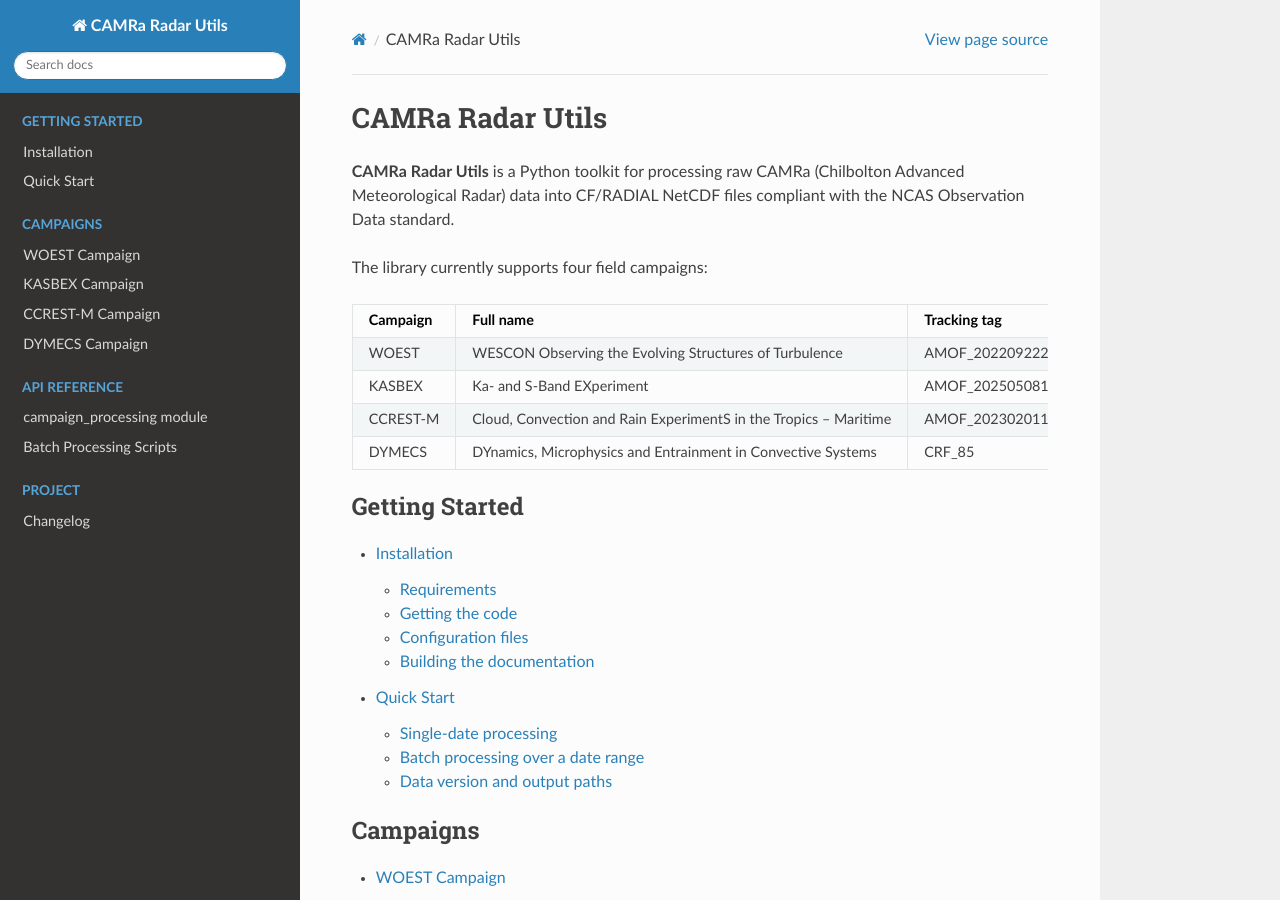
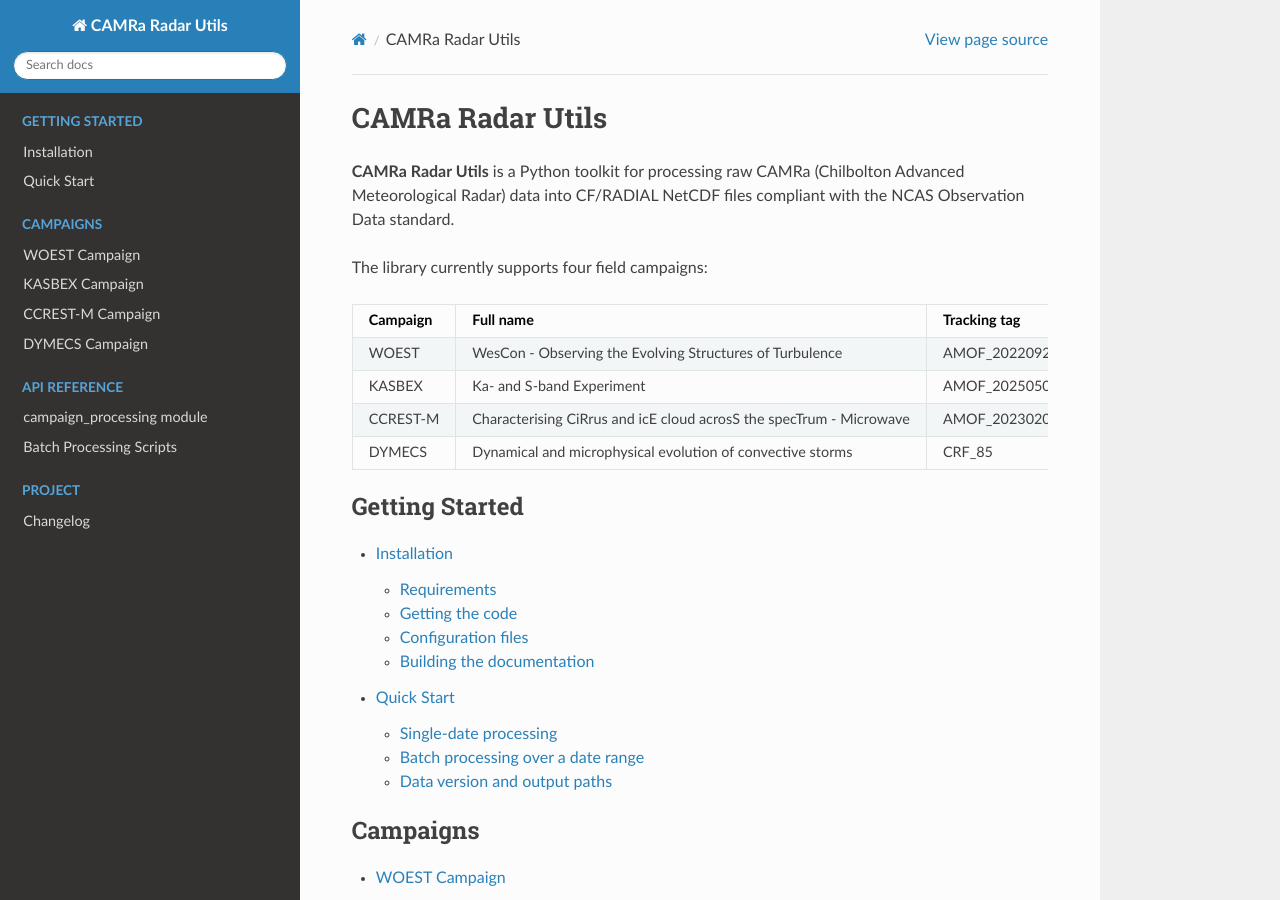
Before and after one commit to longlostjames/camra-radar-utils, a Sphinx documentation site: the page built from docs/index.rst, in a window 1280 px wide and 900 px high. Built offline with Sphinx 7.4.7 and the Read the Docs theme 3.1.0, drawn with Linux system fonts in a browser that asks for light colours.

Commit message:
Fix campaign long names to match YAML project_name values
- WOEST: WesCon - Observing the Evolving Structures of Turbulence (WOEST)
- KASBEX: Ka- and S-band Experiment (KASBEX)
- CCREST-M: Characterising CiRrus and icE cloud acrosS the specTrum - Microwave (CCREST-M)
- DYMECS: Dynamical and microphysical evolution of convective storms (DYMECS)

Updated: docs/campaigns/*.rst, docs/index.rst, campaign_processing.py docstrings

```diff
--- a/docs/campaigns/ccrest.rst
+++ b/docs/campaigns/ccrest.rst
@@ -1,7 +1,7 @@
 CCREST-M Campaign
 =================
 
-**Cloud, Convection and Rain ExperimentS in the Tropics – Maritime**
+**Characterising CiRrus and icE cloud acrosS the specTrum - Microwave (CCREST-M)**
 
 Overview
 --------
--- a/docs/campaigns/dymecs.rst
+++ b/docs/campaigns/dymecs.rst
@@ -1,7 +1,7 @@
 DYMECS Campaign
 ===============
 
-**DYnamics, Microphysics and Entrainment in Convective Systems**
+**Dynamical and microphysical evolution of convective storms (DYMECS)**
 
 Overview
 --------
--- a/docs/campaigns/kasbex.rst
+++ b/docs/campaigns/kasbex.rst
@@ -1,7 +1,7 @@
 KASBEX Campaign
 ===============
 
-**Ka- and S-Band EXperiment**
+**Ka- and S-band Experiment (KASBEX)**
 
 Overview
 --------
--- a/docs/campaigns/woest.rst
+++ b/docs/campaigns/woest.rst
@@ -1,7 +1,7 @@
 WOEST Campaign
 ==============
 
-**WESCON Observing the Evolving Structures of Turbulence**
+**WesCon - Observing the Evolving Structures of Turbulence (WOEST)**
 
 Overview
 --------
--- a/docs/index.rst
+++ b/docs/index.rst
@@ -17,16 +17,16 @@ The library currently supports four field campaigns:
      - Full name
      - Tracking tag
    * - WOEST
-     - WESCON Observing the Evolving Structures of Turbulence
+     - WesCon - Observing the Evolving Structures of Turbulence
      - AMOF_20220922221548
    * - KASBEX
-     - Ka- and S-Band EXperiment
+     - Ka- and S-band Experiment
      - AMOF_20250508133639
    * - CCREST-M
-     - Cloud, Convection and Rain ExperimentS in the Tropics – Maritime
+     - Characterising CiRrus and icE cloud acrosS the specTrum - Microwave
      - AMOF_20230201132601
    * - DYMECS
-     - DYnamics, Microphysics and Entrainment in Convective Systems
+     - Dynamical and microphysical evolution of convective storms
      - CRF_85
 
 .. toctree::
```
Also changed, not shown: campaign_processing.py (+4 -4 lines).
